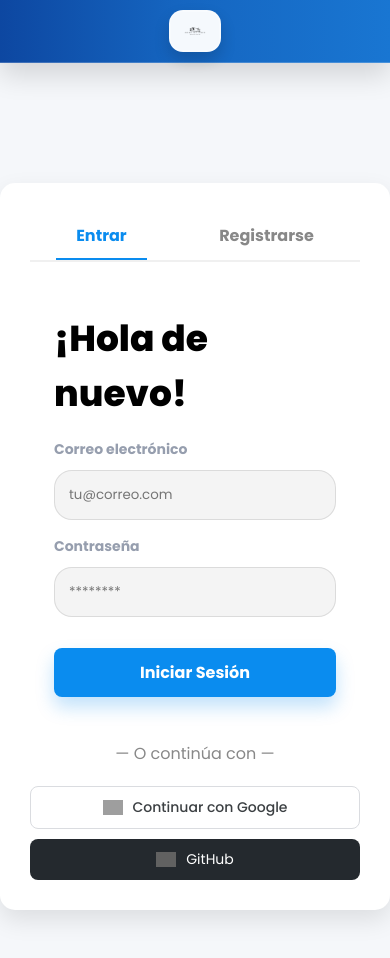
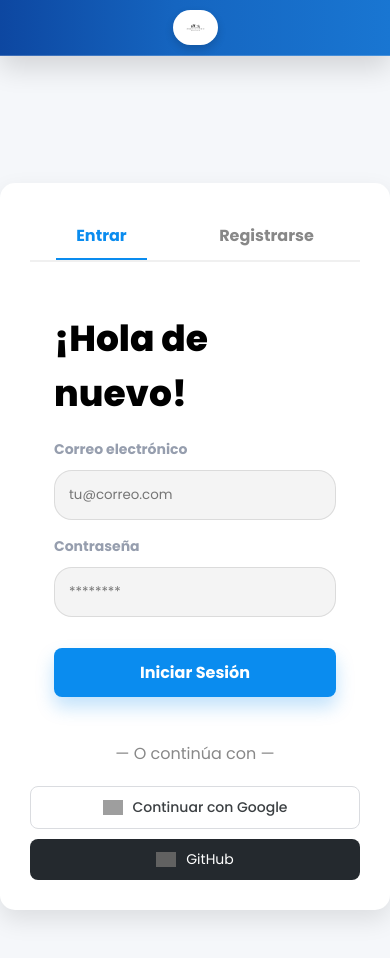
Before and after one commit to mauricioglpz/proyecto-final-kirks, a plain HTML site: page front-end/login.html in a window 390 px wide. Drawn offline with Linux system fonts and the light colour scheme; grey boxes are pictures that could not be loaded.

Commit message:
Update header.css

```diff
--- a/front-end/header.css
+++ b/front-end/header.css
@@ -43,14 +43,13 @@ html, body {
 }
 
 .logo img {
-  height: 52px !important;
+  height: 45px !important; /* Decreased height to shrink the overall logo */
   width: auto !important;
   display: block !important;
-  background: rgba(255,255,255,.96) !important;
-  padding: 7px 12px !important;
-  border-radius: 14px !important;
-  border: 2px solid rgba(255,255,255,.25) !important;
-  box-shadow: 0 8px 16px rgba(0,0,0,.16) !important;
+  background: white !important; /* White background color */
+  padding: 7px 15px !important; /* Reduced lateral padding (15px) for a tighter oval fit, and slightly reduced vertical */
+  border-radius: 50px !important; /* Keep large radius to ensure pill shape */
+  box-shadow: 0 4px 8px rgba(0,0,0,.16) !important; /* Softer shadow */
 }
 
 /* ===== NAVBAR CENTRADA ===== */
@@ -246,10 +245,13 @@ html, body {
     justify-content: center;
   }
 
+  @media (max-width: 911px) {
   .logo img {
-    height: 42px !important;
+    height: 35px !important; /* Smaller mobile height for the new pill-logo */
+    padding: 5px 10px !important; /* Tight mobile padding */
+    border-radius: 50px !important; /* Radius must stay large */
   }
-
+}
   /* Acciones (Cuenta + Carrito) — columna derecha */
   .menu-actions {
     grid-area: acciones;
```
